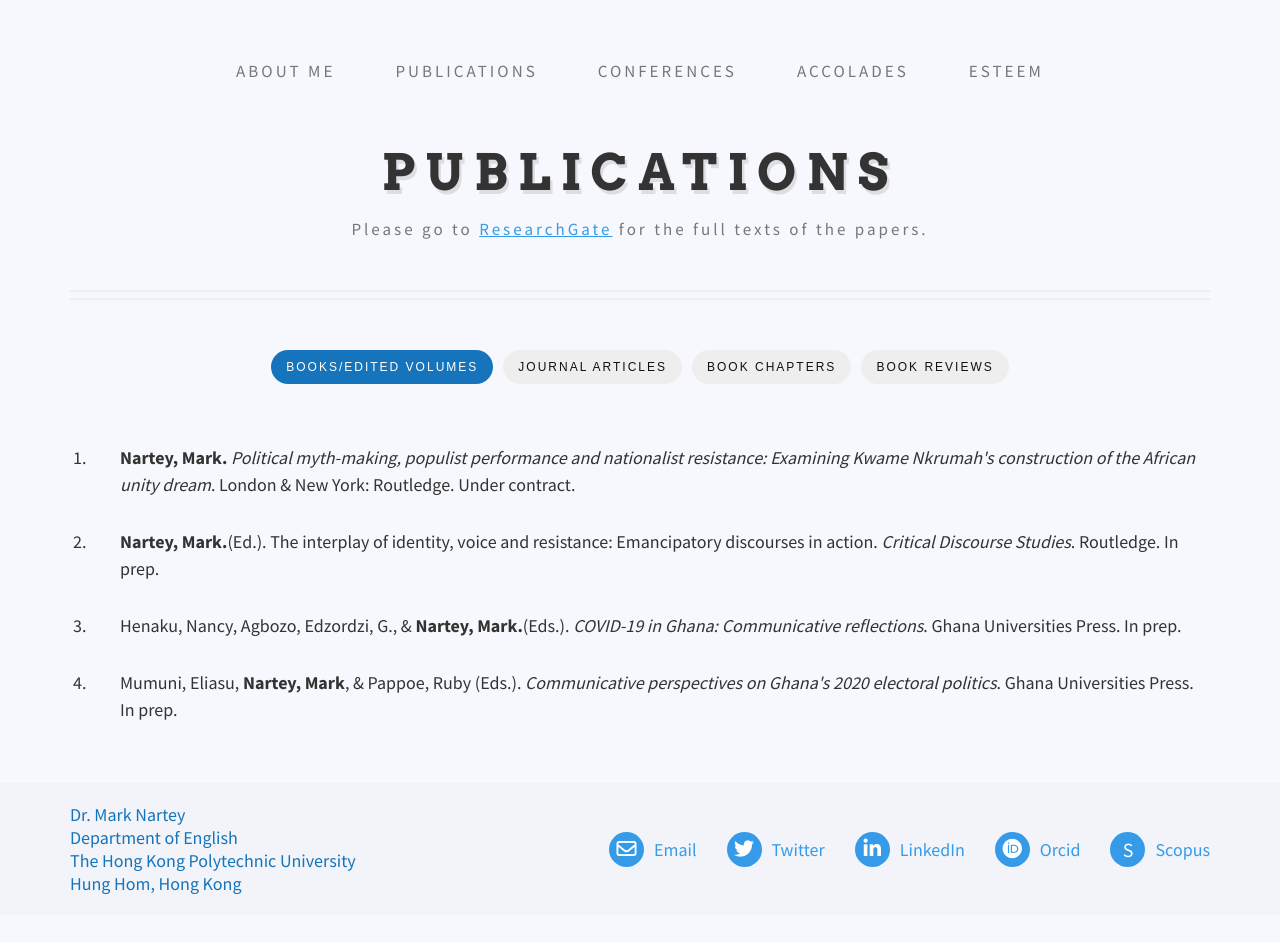
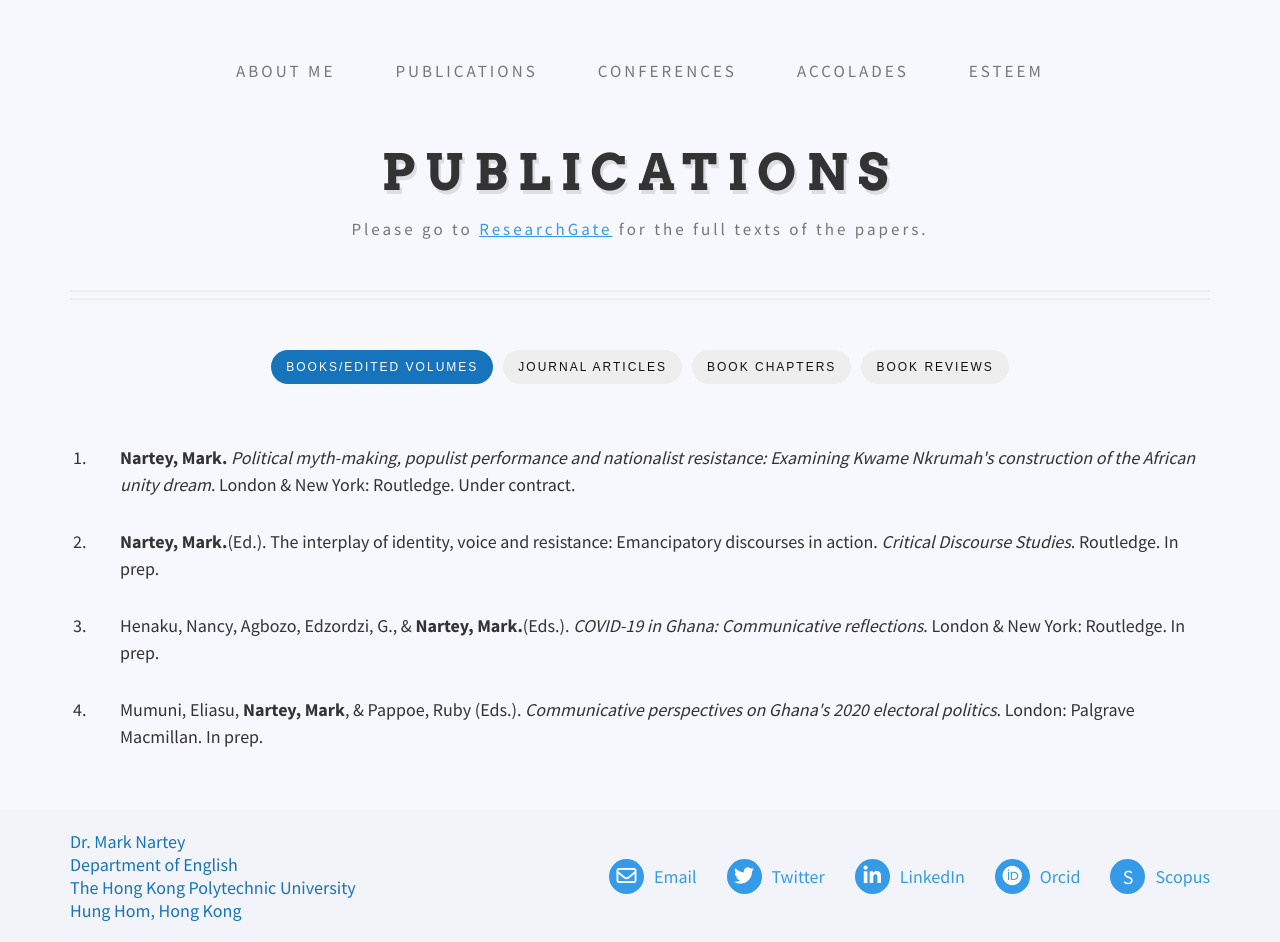
Before and after one commit to danielcornock/marknartey.com, a Jekyll site: the page built from _pages/publications.md, in a window 1280 px wide. Built offline with Jekyll 4.4.1, drawn with Linux system fonts in a browser that asks for light colours; nearby versions of some CDN libraries; before the commit the page ends 915 px from its top, so only the background shows below that.

Commit message:
Update Content “Books”

```diff
--- a/_data/books.yml
+++ b/_data/books.yml
@@ -6,8 +6,8 @@ items:
       resistance: Emancipatory discourses in action. <i>Critical Discourse
       Studies</I>. Routledge. In prep."
   - content: "Henaku, Nancy, Agbozo, Edzordzi, G., & <b>Nartey, Mark.</b>(Eds.).
-      <i>COVID-19 in Ghana: Communicative reflections</I>. Ghana Universities
-      Press. In prep."
-  - content: Mumuni, Eliasu, <b>Nartey, Mark</b>, & Pappoe, Ruby (Eds.). <i>
-      Communicative perspectives on Ghana's 2020 electoral politics</I>. Ghana
-      Universities Press. In prep.
+      <i>COVID-19 in Ghana: Communicative reflections</I>. London & New York:
+      Routledge. In prep."
+  - content: "Mumuni, Eliasu, <b>Nartey, Mark</b>, & Pappoe, Ruby (Eds.). <i>
+      Communicative perspectives on Ghana's 2020 electoral politics</I>. London:
+      Palgrave Macmillan. In prep."
```
